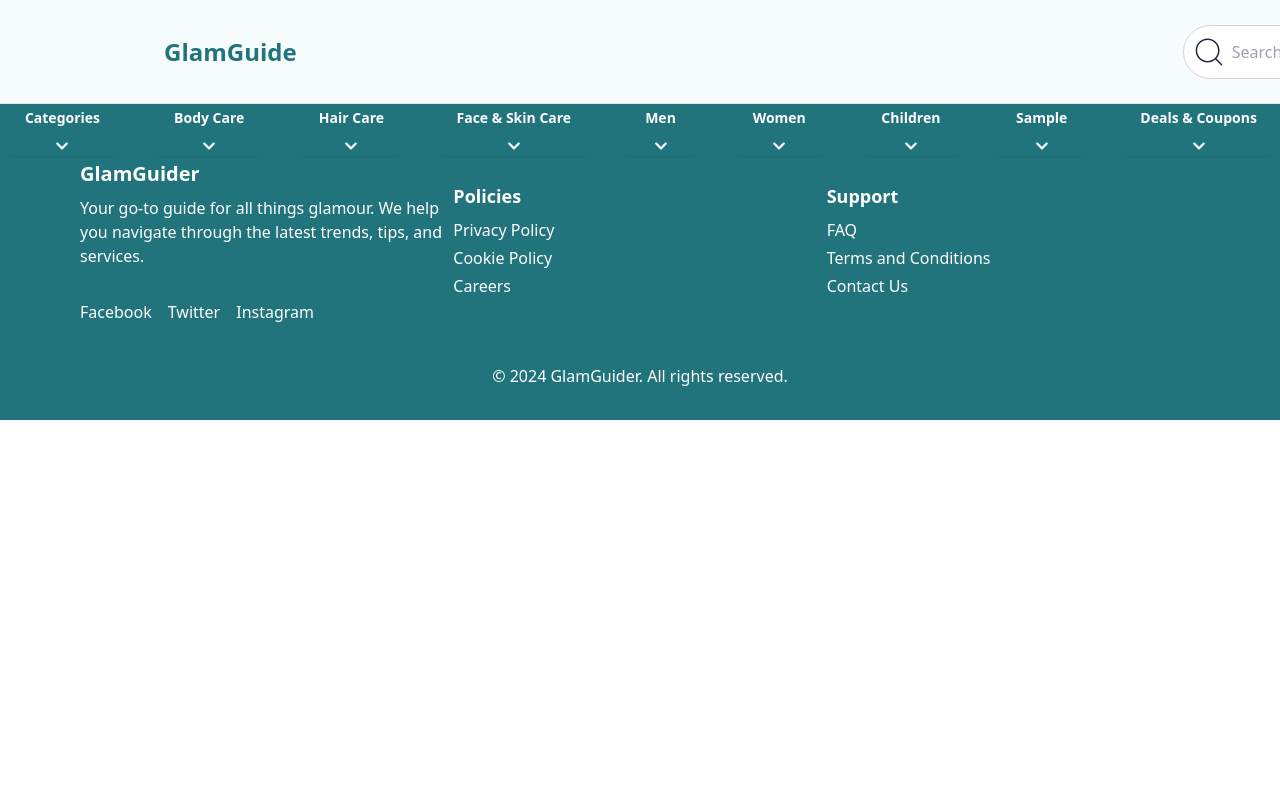
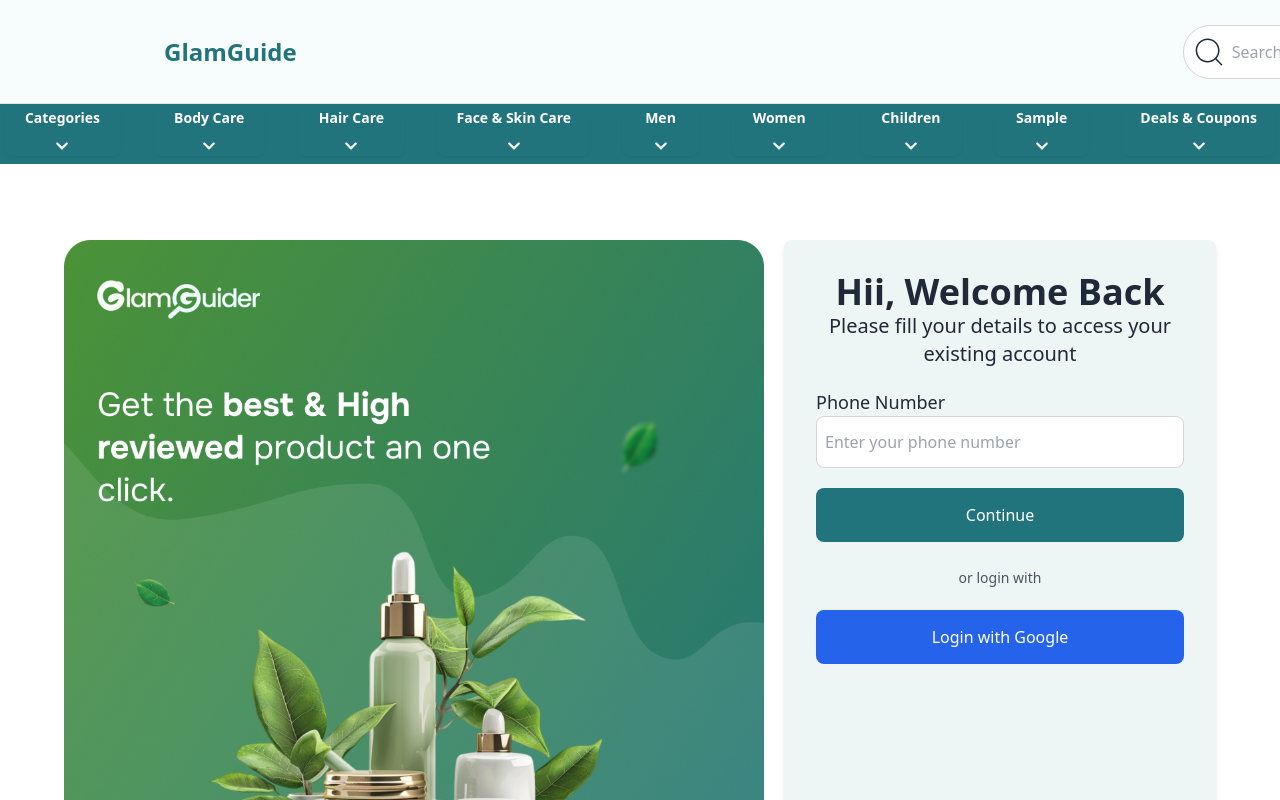
Before and after one commit to mahtobhola431/internShipLandingpage, a React (Create React App) app: page /login in a window 1280 px wide. Shown: the top 800 px of the page. Built offline with nearby package versions, Linux system fonts and the light colour scheme.

Commit message:
created the login pages

```diff
--- a/src/App.js
+++ b/src/App.js
@@ -14,6 +14,7 @@
 import TopDeals from "./pages/TopDeals";
 import ProductDetails from "./pages/ProductDetails";
 import Sample from "./pages/Sample";
+import Login from "./pages/Login";
 
 const App = () => {
   return (
@@ -37,13 +38,15 @@
               }
             />
             <Route path="/about" element={<About />} />
-            <Route path="/contact" element={<Contact />}/>
-            <Route path="/faq" element={<FAQ/>}/>
-            <Route path="/blogs" element={<Blogs/>}/>
-            <Route path="/topdeals" element={<TopDeals/>}/>
-            <Route path="/productdetails" element={<ProductDetails/>}/>
-            <Route path="/sample" element={<Sample/>}/>
-       </Routes>
+            <Route path="/contact" element={<Contact />} />
+            <Route path="/faq" element={<FAQ />} />
+            <Route path="/blogs" element={<Blogs />} />
+            <Route path="/topdeals" element={<TopDeals />} />
+            <Route path="/productdetails" element={<ProductDetails />} />
+            <Route path="/sample" element={<Sample />} />
+            <Route path="/login" element={<Login />} />
+          </Routes>
+
           <Footer />
         </div>
       </div>
@@ -51,6 +54,4 @@
   );
 };
 
-
-
 export default App;
--- a/src/components/Navbar.js
+++ b/src/components/Navbar.js
@@ -1,36 +1,43 @@
+
 import React from "react";
 import { CiSearch } from "react-icons/ci";
+import { Link } from "react-router-dom";
+
+
 
 const Navbar = () => {
   return (
+    <div>
+
+
     <nav className="w-[1920px] h-[104px] bg-[#F7FCFC] border-b border-[#D8E9E9] opacity-100 flex justify-between items-center px-6">
       <div className="flex items-center">
         <h1 className="text-2xl font-bold text-[#21747C] pl-[140px]">
           GlamGuide
         </h1>
+
       </div>
 
       <div className="flex items-center gap-4 pr-[140px] relative">
         <input
           type="text"
           placeholder="Search..."
-          className="p-2 border rounded-full border-gray-300 pl-12 "
+          className="p-2 border rounded-full border-gray-300 pl-12"
           style={{
             width: "467px",
             height: "54px",
             opacity: 1,
           }}
         />
-        <CiSearch className="absolute left-2 top-1/2 transform -translate-y-1/2 w-[36px] h-[36px] " />
+        <CiSearch className="absolute left-2 top-1/2 transform -translate-y-1/2 w-[36px] h-[36px]" />
 
-        <button
-          className="text-white px-4 py-2 rounded-full bg-[#21747C]"
-
-        >
-          Sign Up
-        </button>
+        <Link to="/login">
+        <button className="text-white px-4 py-2 rounded-full bg-[#21747C]">Sign Up</button>
+      </Link>
       </div>
     </nav>
+
+     </div>
   );
 };
 
--- /dev/null
+++ b/src/pages/Login.js
@@ -0,0 +1,69 @@
+import React, { useState } from "react";
+import login_1 from "../../src/images/login_1.png";
+
+const Login = () => {
+  const [phoneNumber, setPhoneNumber] = useState("");
+
+  const handleInputChange = (e) => {
+    setPhoneNumber(e.target.value);
+  };
+
+  const handleSubmit = (e) => {
+    e.preventDefault();
+    console.log("Phone Number is :", phoneNumber);
+  };
+
+  return (
+    <div className="flex flex-col md:flex-row w-full max-w-[1640px] mx-auto gap-5 py-10 mt-[200px] justify-center px-4 md:px-8 lg:px-16">
+      <div className="flex-shrink-0">
+        <img
+          src={login_1}
+          alt="login"
+          className="w-full max-w-[700px] h-auto"
+        />
+      </div>
+
+      <div className=" flex-1 bg-[#EDF5F5] p-8 rounded-lg shadow-md ">
+        <h1 className="text-center text-2xl md:text-4xl font-bold">
+          Hii, Welcome Back
+        </h1>
+        <p className="text-center text-lg md:text-xl">
+          Please fill your details to access your existing account
+        </p>
+        <div >
+          <form onSubmit={handleSubmit}>
+            <div className="w-full max-w-[550px]  my-5">
+              <label className="text-lg" htmlFor="phone">
+                Phone Number
+              </label>
+              <input
+                type="tel"
+                id="phone"
+                value={phoneNumber}
+                onChange={handleInputChange}
+                className="w-full h-[52px] p-2 rounded-lg border border-gray-300 focus:outline-none focus:ring-2 focus:ring-[#21747C]"
+                placeholder="Enter your phone number"
+                required
+              />
+            </div>
+
+            <button
+              type="submit"
+              className="w-full max-w-[550px] h-[54px] text-center bg-[#21747C] text-white rounded-lg mx-auto"
+            >
+              Continue
+            </button>
+          </form>
+          <div className="text-center text-lg my-5">
+            <span className="text-sm text-gray-600">or login with</span>
+          </div>
+          <button className="w-full max-w-[550px] h-[54px] text-center bg-blue-600 text-white rounded-lg mx-auto">
+            Login with Google
+          </button>
+        </div>
+      </div>
+    </div>
+  );
+};
+
+export default Login;
--- a/src/pages/Sample.js
+++ b/src/pages/Sample.js
@@ -7,7 +7,6 @@
 import sample_str_5 from "../../src/images/sample_str_5.png";
 import prod_1 from '../../src/images/prod_1.png';
 import deal_2 from '../../src/images/topdeals_2.png';
-
 
 import { FaChevronRight } from "react-icons/fa";
 
```
Also changed, not shown: src/components/DropdownMenu.js (line endings or trailing spaces), src/images/login_1.png (added).
